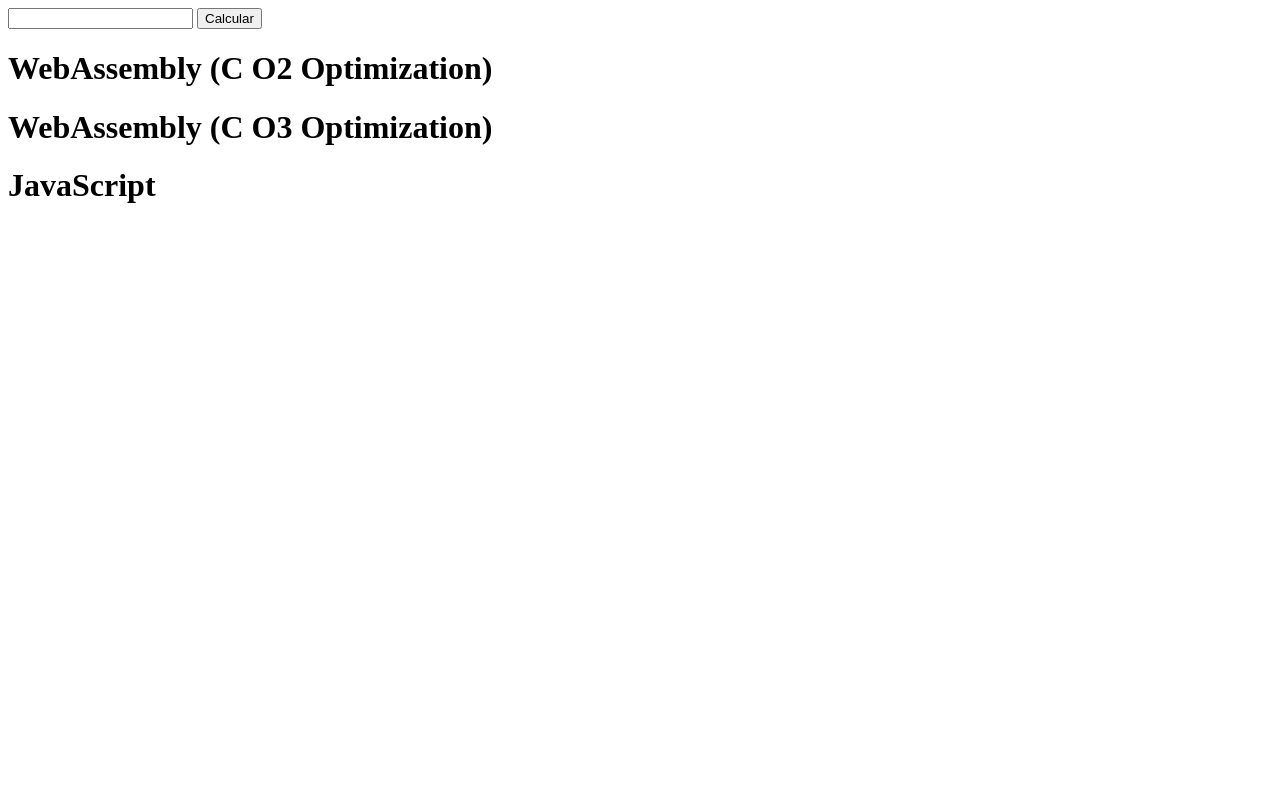
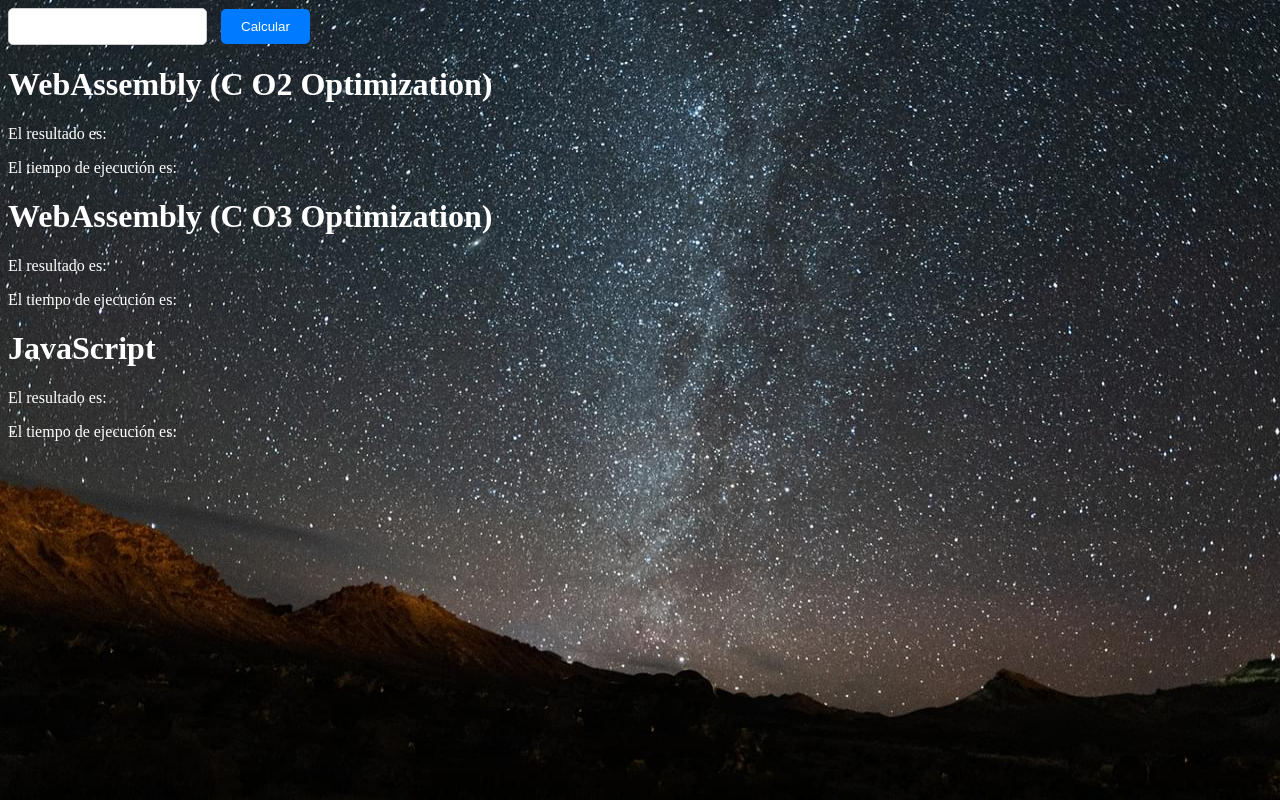
Before and after one commit to IIC3585-2024/wasm-group-03, a website with bundled scripts: page index.html in a window 1280 px wide. Built offline with nearby package versions, Linux system fonts and the light colour scheme.

Commit message:
Styles agregado

```diff
--- a/index.html
+++ b/index.html
@@ -1,6 +1,7 @@
 <!DOCTYPE html>
 <html lang="en">
 <head>
+    <link rel="stylesheet" href="./styles/styles.css">
     <meta charset="UTF-8">
     <meta name="viewport" content="width=device-width, initial-scale=1.0">
     <title>Prime Factorization</title>
@@ -8,15 +9,19 @@
 <body>
     <input type="number" id="input">
     <button id="calculateButton">Calcular</button>
+
     <h1>WebAssembly (C O2 Optimization)</h1>
-    <p id="resultCO2"></p>
-    <p id="timeCO2"></p>
+    <p id="resultCO2">El resultado es:</p>
+    <p id="timeCO2">El tiempo de ejecución es:</p>
+
     <h1>WebAssembly (C O3 Optimization)</h1>
-    <p id="resultCO3"></p>
-    <p id="timeCO3"></p>
+    <p id="resultCO3">El resultado es:</p>
+    <p id="timeCO3">El tiempo de ejecución es:</p>
+
     <h1>JavaScript</h1>
-    <p id="resultJs"></p>
-    <p id="timeJs"></p>
+    <p id="resultJs">El resultado es:</p>
+    <p id="timeJs">El tiempo de ejecución es:</p>
+
     <script type="module" src="src/main.js"></script>
 </body>
 </html>
--- /dev/null
+++ b/styles/styles.css
@@ -0,0 +1,38 @@
+body {
+    background-image: url("./background-image.jpg");
+    background-size: 100% 100%;
+    background-attachment: fixed;
+    background-repeat: no-repeat;
+   }
+
+h1 {
+    color: white;
+    font-size: 2em;
+    font-family: "Apple Color Emoji","Segoe UI Emoji","NotoColorEmoji","Segoe UI Symbol","Android Emoji","EmojiSymbols";
+}
+
+p {
+    color: white;
+    font-size: 1em;
+    font-family: "Apple Color Emoji","Segoe UI Emoji","NotoColorEmoji","Segoe UI Symbol","Android Emoji","EmojiSymbols";
+}
+
+input[type="number"] {
+    padding: 10px;
+    margin-right: 10px;
+    border: 1px solid #ccc;
+    border-radius: 5px;
+}
+
+button {
+    padding: 10px 20px;
+    background-color: #007bff;
+    color: white;
+    border: none;
+    border-radius: 5px;
+    cursor: pointer;
+}
+
+button:hover {
+    background-color: #0056b3;
+}
```
Also changed, not shown: styles/background-image.jpg (added).
